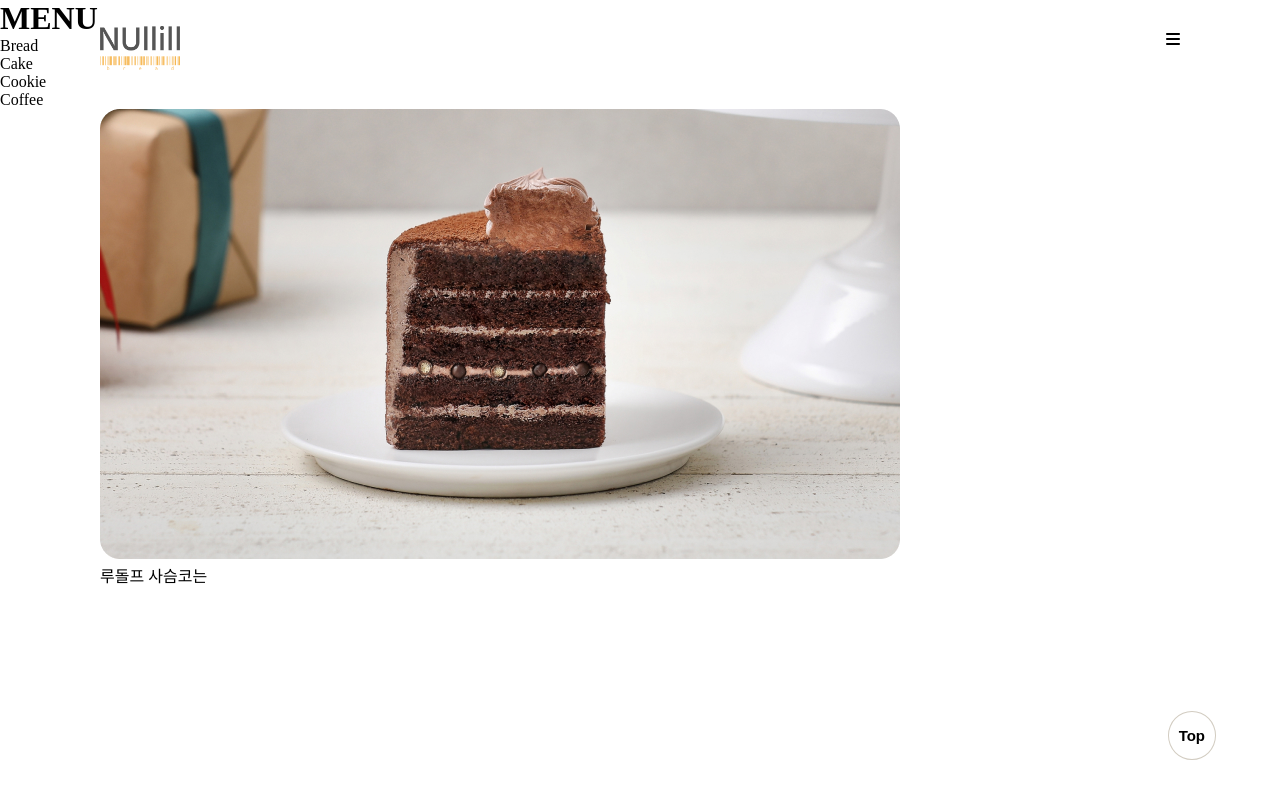
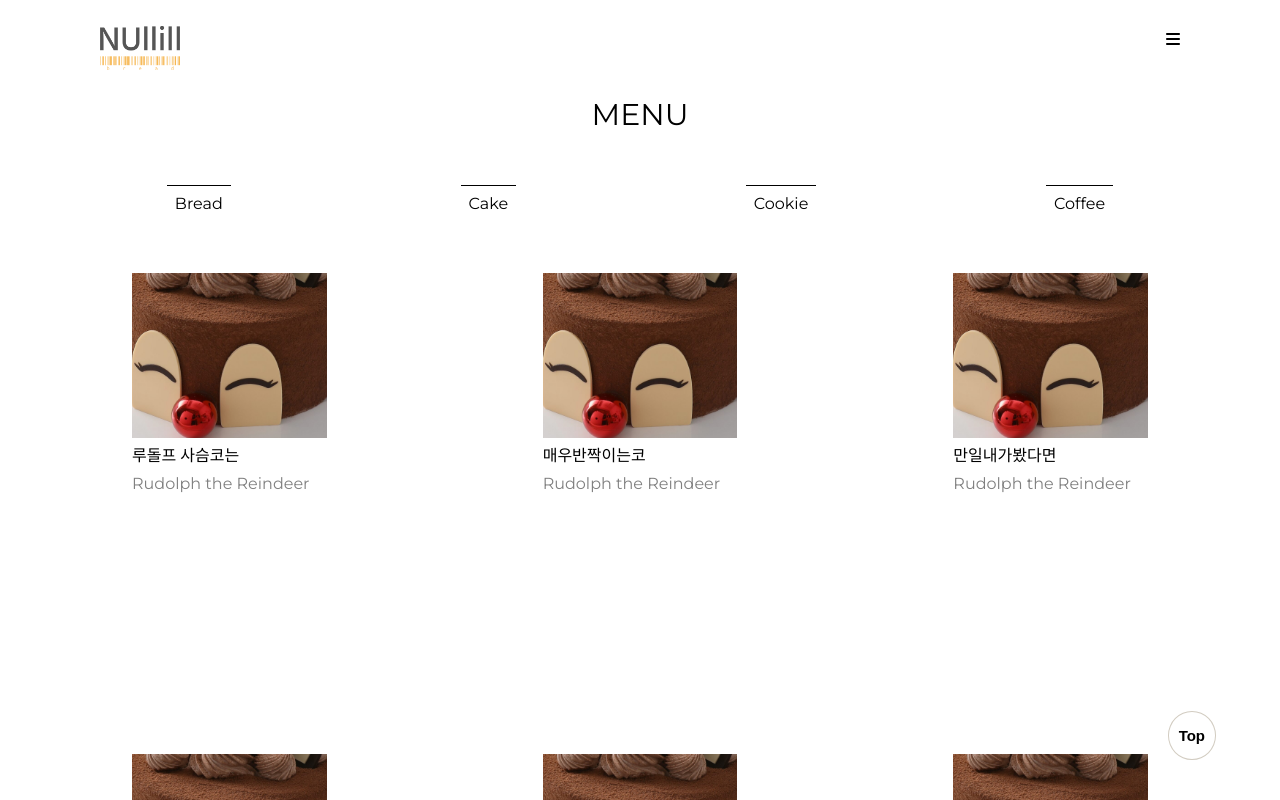
Before and after one commit to sukpo61/post_comment_crud, a React (Create React App) app: page /menu in a window 1280 px wide. Shown: the top 800 px of the page. Built offline with nearby package versions, Linux system fonts and the light colour scheme; data requests are answered from the project's data file.

Commit message:
css 메뉴바, 제품 grid 정렬, 마우스호버적용. 제품이 칸의 제일 위쪽에 올라가서 행 간격이 넓어진 것 수정필요

```diff
--- a/db.json
+++ b/db.json
@@ -71,7 +71,7 @@
       "detailText1": "크리스마스 캐럴의 주인공이죠. 빨간 코 루돌프를 입체 케이크로 만나보세요. 루돌프 사슴 특유의 붉고 빛나는 코를 반짝이는 빨간색 오너먼트로 재현하고 ,눈과 뿔, 귀는 초콜릿으로 완성했답니다. 루돌프 코를 제외한 모든 장식을 남김없이 달콤하게 즐겨보세요.",
       "detailText2": "속은 진한 초콜릿 풍미로 가득해요. 초코스폰지, 초코크런치, 초코크림이 부드럽게 어우러져 기분 좋은 달콤함을 선사하죠. ‘루돌프 사슴코는’ 케이크는 특별한 디자인과 함께 재미있는 식감까지 겸비했는데요. 톡톡 씹히는 초코크런치의 경쾌한 식감까지 맛있게 즐길 수 있답니다.",
       "detailText3": "사전 예약 기간 : 22.11.24(목) ~ 22.12.18(일) 픽업 기간 : 22.12.22(목) ~ 22.12.25(일)",
-      "productMenu": "cookie"
+      "productMenu": "bread"
     },
     {
       "id": "4",
@@ -90,7 +90,7 @@
       "detailText1": "크리스마스 캐럴의 주인공이죠. 빨간 코 루돌프를 입체 케이크로 만나보세요. 루돌프 사슴 특유의 붉고 빛나는 코를 반짝이는 빨간색 오너먼트로 재현하고 ,눈과 뿔, 귀는 초콜릿으로 완성했답니다. 루돌프 코를 제외한 모든 장식을 남김없이 달콤하게 즐겨보세요.",
       "detailText2": "속은 진한 초콜릿 풍미로 가득해요. 초코스폰지, 초코크런치, 초코크림이 부드럽게 어우러져 기분 좋은 달콤함을 선사하죠. ‘루돌프 사슴코는’ 케이크는 특별한 디자인과 함께 재미있는 식감까지 겸비했는데요. 톡톡 씹히는 초코크런치의 경쾌한 식감까지 맛있게 즐길 수 있답니다.",
       "detailText3": "사전 예약 기간 : 22.11.24(목) ~ 22.12.18(일) 픽업 기간 : 22.12.22(목) ~ 22.12.25(일)",
-      "productMenu": "coffee"
+      "productMenu": "bread"
     },
     {
       "id": "5",
--- a/src/components/Layout/Header.jsx
+++ b/src/components/Layout/Header.jsx
@@ -25,7 +25,7 @@ const Header = () => {
       </div>
       <div className='Hambuger'>
         <i
-          class='fa-solid fa-bars'
+          className='fa-solid fa-bars'
           onClick={() => {
             setOpenModal(true);
           }}
--- a/src/components/Pages/MenuPage/MenuList.jsx
+++ b/src/components/Pages/MenuPage/MenuList.jsx
@@ -1,6 +1,6 @@
 import React, { useState, useEffect } from 'react';
 import { useDispatch, useSelector } from 'react-redux';
-import styled from 'styled-components';
+import './MenuPage.css';
 import { __getProductpost } from '../../../redux/modules/productposts';
 
 function MenuList() {
@@ -26,64 +26,36 @@ function MenuList() {
 
   return (
     <div className='menu_page'>
-      <h1 className='menu_header'>MENU</h1>
-      <div className='menu_bar' onClick={handleClick('bread')}>
+      {/* <h3 className='menu_header'>MENU</h3> */}
+      <div className='menu_bar'>
+        {/* 클릭하면 밑줄이든 윗줄이든 표시가 되어야 함 글씨도 볼드체면 좋겠다  */}
+        <div className='menu1' onClick={handleClick('bread')}>
           Bread
         </div>
-      <div className='menu_bar' onClick={handleClick('cake')}>
+        <div className='menu2' onClick={handleClick('cake')}>
           Cake
         </div>
-      <div className='menu_bar' onClick={handleClick('cookie')}>
+        <div className='menu3' onClick={handleClick('cookie')}>
           Cookie
         </div>
-      <div className='menu_bar' onClick={handleClick('coffee')}>
+        <div className='menu4' onClick={handleClick('coffee')}>
           Coffee
         </div>
+      </div>
       <div className='menu_list'>
+        {/* 만약 카테고리에 해당하는 제품이 하나도 없다면 준비중이라고 띄울 것 */}
         {product_posts.map(
           (item) =>
             item.productMenu === currProductMenu && (
               <div className='product' key={item.id}>
-                <img src={item.detail2} />
-                <p>{item.title}</p>
+                <img className='image' src={item.detail3} />
+                <p className='title'>{item.title}</p>
+                <p className='engtitle'>{item.engtitle}</p>
               </div>
             )
         )}
       </div>
     </div>
-
-    // <div>
-    //   <StyledHeader>
-    //     <div>MENU</div>
-    //   </StyledHeader>
-    //   <StyledCategroyBox>
-    //     <div onClick={handleClick('bread')} style={{ cursor: 'pointer' }}>
-    //       Bread
-    //     </div>
-    //     <div onClick={handleClick('cake')} style={{ cursor: 'pointer' }}>
-    //       Cake
-    //     </div>
-    //     <div onClick={handleClick('cookie')} style={{ cursor: 'pointer' }}>
-    //       Cookie
-    //     </div>
-    //     <div onClick={handleClick('coffee')} style={{ cursor: 'pointer' }}>
-    //       Coffee
-    //     </div>
-    //   </StyledCategroyBox>
-    //   <StyledListBox>
-    //     {product_posts.map(
-    //       (item) =>
-    //         item.productMenu === currProductMenu && (
-    //           <StyledPoductsBox key={item.id}>
-    //             <StyledImg>
-    //               <img src={item.detail2} />
-    //             </StyledImg>
-    //             <p>{item.title}</p>
-    //           </StyledPoductsBox>
-    //         )
-    //     )}
-    //   </StyledListBox>
-    // </div>
   );
 }
 
--- a/src/components/Pages/MenuPage/MenuPage.css
+++ b/src/components/Pages/MenuPage/MenuPage.css
@@ -1,36 +1,87 @@
-@charset "UTF-8";
-@import url('https://fonts.googleapis.com/css2?family=Montserrat:ital,wght@0,100;0,200;0,300;0,400;0,500;0,600;0,700;0,800;0,900;1,100;1,200;1,300;1,400;1,500;1,600;1,700;1,800;1,900&display=swap');
-@import url('https://fonts.googleapis.com/css2?family=Noto+Sans+KR:wght@100;300;400;500;700;900&display=swap');
-
 .menu_page {
-  padding: 20px;
-  margin: 20px;
+  padding: 2rem;
 }
 
 .menu_header {
-  background-color: white;
-  color: black;
-  font-size: 50px;
+  padding-top: 6rem;
+  font-family: 'Montserrat', 'Noto Sans KR', sans-serif;
+  font-size: 30px;
+  text-align: center;
+  /* h2라서 볼드체인가? */
 }
 
 .menu_bar {
-  background-color: white;
-  padding-top: 20px;
+  font-family: 'Montserrat', 'Noto Sans KR', sans-serif;
   display: flex;
   justify-content: space-around;
+  padding: 20px;
+}
+.menu1 {
+  padding: 0.5em;
+  cursor: pointer;
+  border-top: solid 1px;
+}
+.menu1:hover {
+  font-weight: bold;
 }
 
+.menu2 {
+  padding: 0.5em;
+  cursor: pointer;
+  border-top: solid 1px;
+}
+.menu2:hover {
+  font-weight: bold;
+}
+
+.menu3 {
+  padding: 0.5em;
+  cursor: pointer;
+  border-top: solid 1px;
+}
+.menu3:hover {
+  font-weight: bold;
+}
+
+.menu4 {
+  padding: 0.5em;
+  cursor: pointer;
+  border-top: solid 1px;
+}
+.menu4:hover {
+  font-weight: bold;
+}
+
+/* container */
 .menu_list {
-  background-color: beige;
-  padding: 20px;
+  /* background-color: ivory; */
+  padding-top: 2rem;
   display: grid;
   grid-template-columns: repeat(3, 1fr);
   grid-auto-rows: 1fr;
-  gap: 0.5em;
+  grid-gap: 1rem;
 }
 
-.menu_list img {
+.image {
   width: 100%;
   height: 100%;
   object-fit: cover;
+  /* 마우스 호버 효과 */
+  -webkit-transform: scale(1);
+  transform: scale(1);
+  -webkit-transition: 0.3s ease-in-out;
+  transition: 0.3s ease-in-out;
 }
+.image:hover {
+  -webkit-transform: scale(1.3);
+  transform: scale(1.1);
+  cursor: pointer;
+}
+.image:hover ~ .title {
+  font-weight: 500;
+}
+
+.engtitle {
+  padding-top: 0.5em;
+  color: gray;
+}
--- a/src/components/Pages/MenuPage/MenuPage.jsx
+++ b/src/components/Pages/MenuPage/MenuPage.jsx
@@ -1,10 +1,11 @@
 import React from 'react';
 import MenuList from './MenuList';
+import './MenuPage.css';
 
 function Menu() {
   return (
     <div>
-      {/* <h4>{products.category}</h4> */}
+      <p className='menu_header'>MENU</p>
       <MenuList />
     </div>
   );
--- a/src/components/Pages/Modal/Modal.jsx
+++ b/src/components/Pages/Modal/Modal.jsx
@@ -17,7 +17,7 @@ const Modal = ({ open, onClose }) => {
           <a href=''>
             <p>HOME</p>
           </a>
-          <a href=''>
+          <a href='/menu'>
             <p>MENU</p>
           </a>
           <a href=''>
```
Lines whose indentation alone changed are shown as unchanged.
